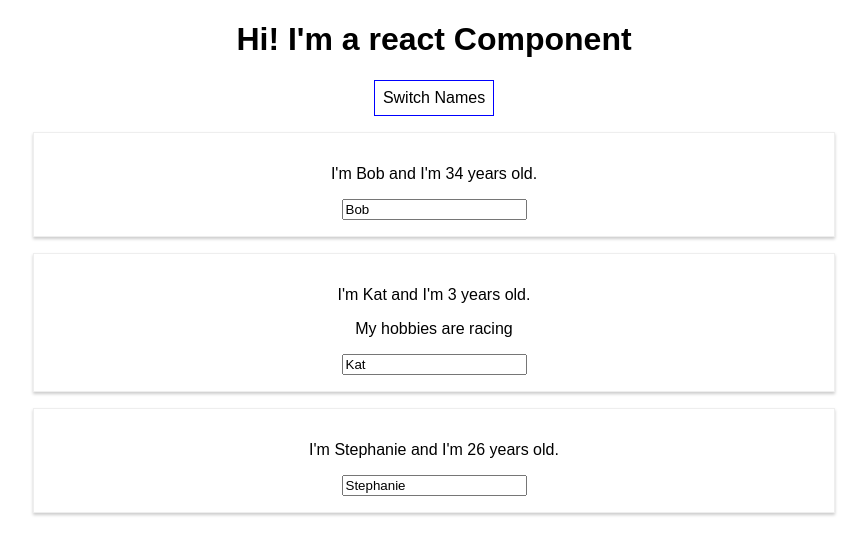
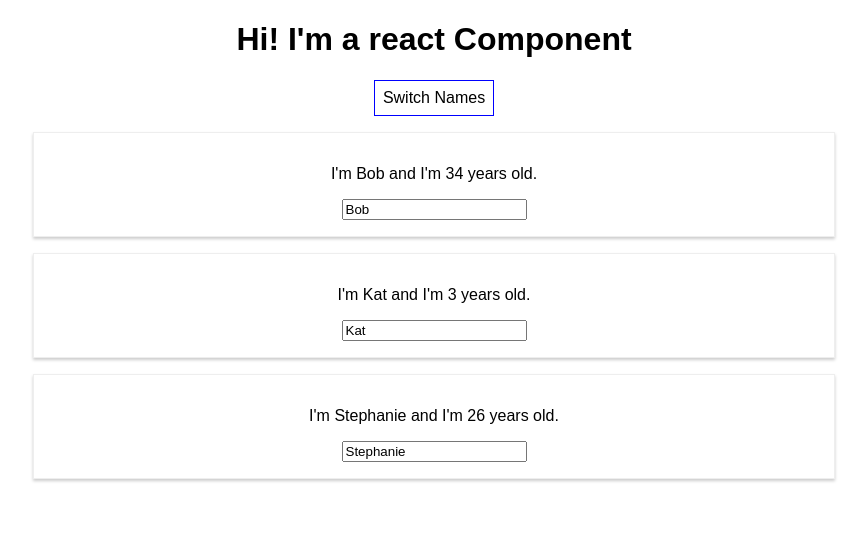
Before and after one commit to SanazME/ReactMiniProjects, a React (Create React App) app in the folder react-complete-guide/: page / in a window 1280 px wide. Both pictures are taken after a click on the button "Switch Names". Shown: the top 554 px of the page, without its empty margins (206-1073 px from the left). Built offline with nearby package versions, Linux system fonts and the light colour scheme.

Commit message:
List usage in conditional visibility

```diff
--- a/react-complete-guide/src/App.js
+++ b/react-complete-guide/src/App.js
@@ -59,25 +59,17 @@ class App extends Component {
       cursor: 'pointer'
     };
 
-    let person = null
+    let people = null
     if (this.state.showPerson) {
-      person = (
+      people = (
         <div>
-          <Person
-            name={this.state.persons[0].name}
-            age={this.state.persons[0].age} />
-
-          <Person
-            name={this.state.persons[1].name}
-            age={this.state.persons[1].age}
-            click={this.switchNameHandler.bind(this, "Maxii!")}
-            changed={this.nameChangeHandler}>
-            My hobbies are racing</Person>
-
-          <Person
-            name={this.state.persons[2].name}
-            age={this.state.persons[2].age}
-            click={() => { this.switchNameHandler("Miranda!?") }} />
+          {this.state.persons.map(person => {
+            return (
+              <Person
+                name={person.name}
+                age={person.age} />
+            )
+          })}
         </div>
       )
     }
@@ -90,7 +82,7 @@ class App extends Component {
           onClick={this.togglePersonHandler} >
           Switch Names
         </button>
-        {person}
+        {people}
       </div>
     );
   }
```
